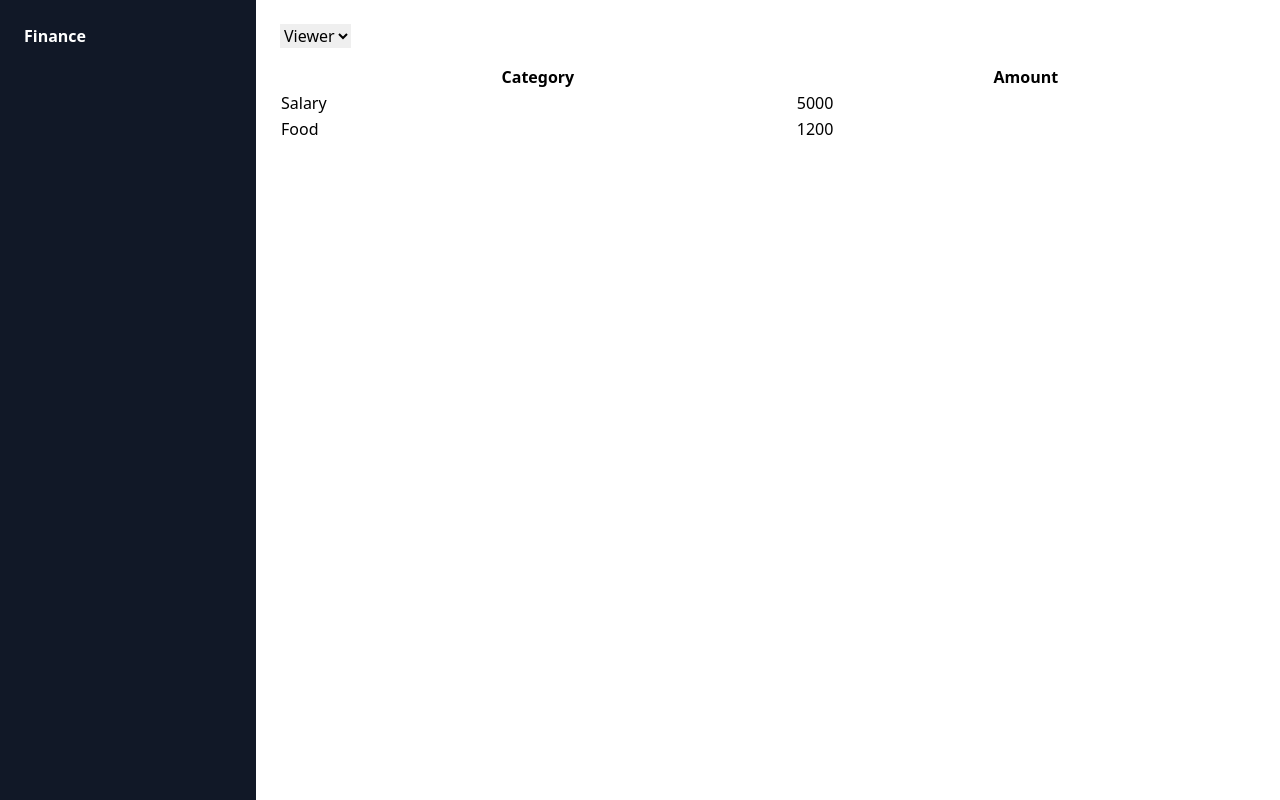
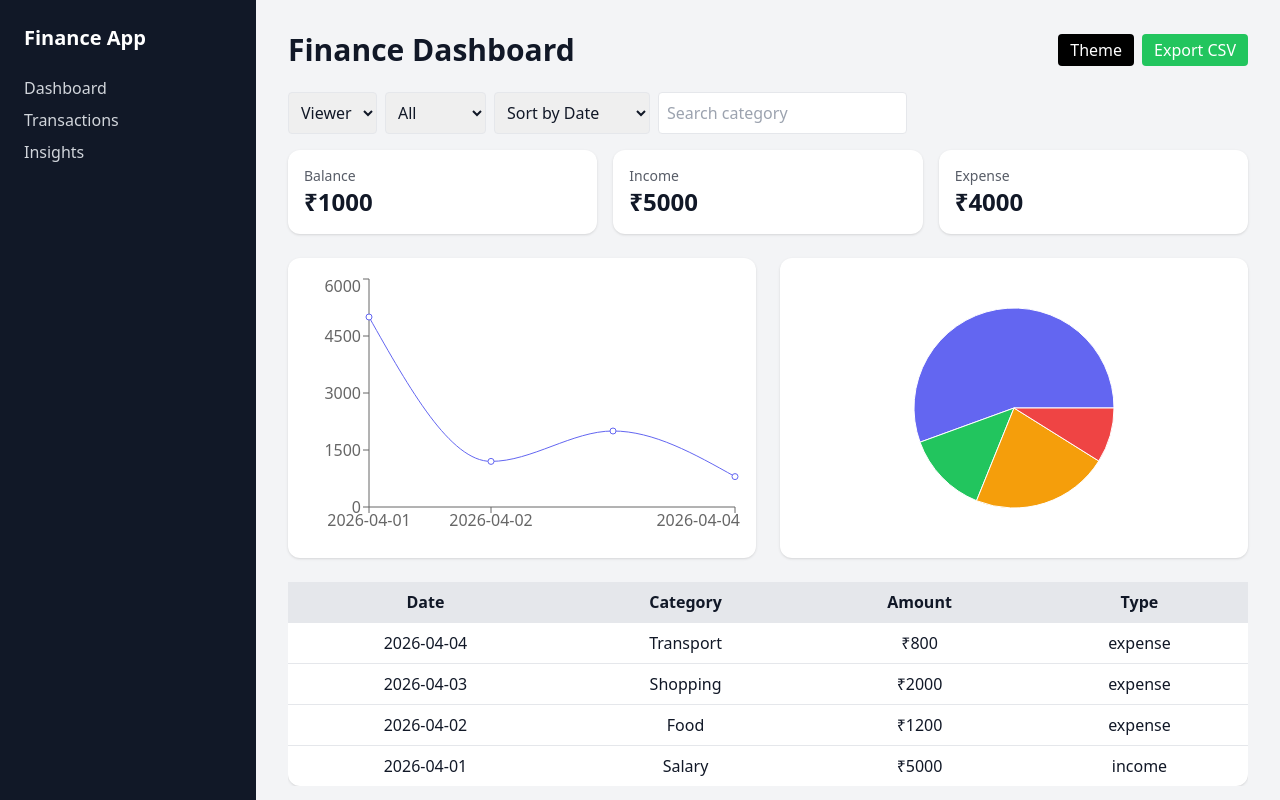
Before and after one commit to AyanMulani/finance-dashboard, a React (Vite) app: page / in a window 1280 px wide. Shown: the top 800 px of the page. Built offline with nearby package versions, Linux system fonts and the light colour scheme.

Commit message:
Enhance transaction management with new features
Added new features including search, filter, and sort options for transactions, and implemented CSV export functionality.

```diff
--- a/src/App.jsx
+++ b/src/App.jsx
@@ -5,9 +5,11 @@ import { motion } from "framer-motion";
 const seedData = [
   { id: 1, date: "2026-04-01", amount: 5000, category: "Salary", type: "income" },
   { id: 2, date: "2026-04-02", amount: 1200, category: "Food", type: "expense" },
+  { id: 3, date: "2026-04-03", amount: 2000, category: "Shopping", type: "expense" },
+  { id: 4, date: "2026-04-04", amount: 800, category: "Transport", type: "expense" },
 ];
 
-const COLORS = ["#6366f1", "#22c55e", "#f59e0b", "#ef4444"];
+const COLORS = ["#6366f1", "#22c55e", "#f59e0b", "#ef4444", "#06b6d4", "#a855f7"];
 
 export default function App() {
   const [transactions, setTransactions] = useState(() => {
@@ -16,95 +18,217 @@ export default function App() {
   });
 
   const [role, setRole] = useState("viewer");
-  const [editId, setEditId] = useState(null);
-  const [toast, setToast] = useState("");
+  const [search, setSearch] = useState("");
+  const [filter, setFilter] = useState("all");
+  const [sort, setSort] = useState("date");
+  const [dark, setDark] = useState(false);
 
   useEffect(() => {
     localStorage.setItem("transactions", JSON.stringify(transactions));
   }, [transactions]);
 
-  const deleteTransaction = (id) => {
-    setTransactions(prev => prev.filter(t => t.id !== id));
-    showToast("Transaction Deleted");
+  useEffect(() => {
+    document.documentElement.classList.toggle("dark", dark);
+  }, [dark]);
+
+  const income = useMemo(() => transactions.filter(t => t.type === "income").reduce((a,b)=>a+b.amount,0), [transactions]);
+  const expense = useMemo(() => transactions.filter(t => t.type === "expense").reduce((a,b)=>a+b.amount,0), [transactions]);
+  const balance = income - expense;
+
+  const filtered = useMemo(() => {
+    let list = transactions
+      .filter(t => t.category.toLowerCase().includes(search.toLowerCase()))
+      .filter(t => filter === "all" ? true : t.type === filter);
+
+    if (sort === "amount") list = [...list].sort((a,b)=>b.amount-a.amount);
+    if (sort === "date") list = [...list].sort((a,b)=>new Date(b.date)-new Date(a.date));
+    return list;
+  }, [transactions, search, filter, sort]);
+
+  const categoryData = useMemo(() => {
+    const map = {};
+    transactions.forEach(t => {
+      if (!map[t.category]) map[t.category] = { name: t.category, value: 0 };
+      map[t.category].value += t.amount;
+    });
+    return Object.values(map);
+  }, [transactions]);
+
+  const highestCategory = useMemo(() => {
+    if (!categoryData.length) return "N/A";
+    return [...categoryData].sort((a,b)=>b.value-a.value)[0].name;
+  }, [categoryData]);
+
+  const addTransaction = (e) => {
+    e.preventDefault();
+    const f = e.target;
+    const newTx = {
+      id: Date.now(),
+      date: f.date.value,
+      amount: Number(f.amount.value),
+      category: f.category.value,
+      type: f.type.value
+    };
+    setTransactions(prev => [...prev, newTx]);
+    f.reset();
   };
 
-  const updateTransaction = (e) => {
-    e.preventDefault();
-    const f = e.target;
-
-    setTransactions(prev =>
-      prev.map(t =>
-        t.id === editId
-          ? { ...t, category: f.category.value, amount: Number(f.amount.value) }
-          : t
-      )
-    );
-
-    setEditId(null);
-    showToast("Transaction Updated");
-  };
-
-  const showToast = (msg) => {
-    setToast(msg);
-    setTimeout(() => setToast(""), 2000);
+  const exportCSV = () => {
+    const rows = ["Date,Category,Amount,Type", ...transactions.map(t => `${t.date},${t.category},${t.amount},${t.type}`)];
+    const blob = new Blob([rows.join("\n")], { type: "text/csv" });
+    const link = document.createElement("a");
+    link.href = URL.createObjectURL(blob);
+    link.download = "transactions.csv";
+    link.click();
   };
 
   return (
     <div className="flex min-h-screen">
 
       {/* Sidebar */}
-      <aside className="w-64 bg-gray-900 text-white p-6">
-        <h2 className="font-bold mb-4">Finance</h2>
+      <aside className="w-64 min-h-screen bg-gray-900 text-white p-6 fixed left-0 top-0">
+        <h2 className="text-xl font-bold mb-6">Finance App</h2>
+
+        <nav className="space-y-2 text-gray-300">
+
+          <button
+            className="block w-full text-left hover:text-white"
+            onClick={() => document.getElementById("dashboard").scrollIntoView({ behavior: "smooth" })}
+          >
+            Dashboard
+          </button>
+
+          <button
+            className="block w-full text-left hover:text-white"
+            onClick={() => document.getElementById("transactions").scrollIntoView({ behavior: "smooth" })}
+          >
+            Transactions
+          </button>
+
+          <button
+            className="block w-full text-left hover:text-white"
+            onClick={() => document.getElementById("insights").scrollIntoView({ behavior: "smooth" })}
+          >
+            Insights
+          </button>
+
+        </nav>
       </aside>
 
-      <main className="flex-1 p-6">
+      {/* Main */}
+      <main className="flex-1 ml-64 p-4 md:p-8 bg-gray-100 dark:bg-gray-900 text-gray-900 dark:text-white">
 
-        {/* Role */}
-        <select onChange={(e)=>setRole(e.target.value)}>
+        {/* Header */}
+        <div id="dashboard" className="flex justify-between items-center mb-6">
+          <h1 className="text-3xl font-bold">Finance Dashboard</h1>
+          <div className="flex gap-2">
+            <button onClick={()=>setDark(v=>!v)} className="px-3 py-1 rounded bg-black text-white">Theme</button>
+            <button onClick={exportCSV} className="px-3 py-1 rounded bg-green-500 text-white">Export CSV</button>
+          </div>
+        </div>
+
+        {/* Controls */}
+        <div className="flex gap-2 flex-wrap mb-4">
+          <select value={role} onChange={(e)=>setRole(e.target.value)} className="p-2 rounded border">
             <option value="viewer">Viewer</option>
             <option value="admin">Admin</option>
           </select>
 
+          <select value={filter} onChange={(e)=>setFilter(e.target.value)} className="p-2 rounded border">
+            <option value="all">All</option>
+            <option value="income">Income</option>
+            <option value="expense">Expense</option>
+          </select>
+
+          <select value={sort} onChange={(e)=>setSort(e.target.value)} className="p-2 rounded border">
+            <option value="date">Sort by Date</option>
+            <option value="amount">Sort by Amount</option>
+          </select>
+
+          <input value={search} onChange={(e)=>setSearch(e.target.value)} placeholder="Search category" className="p-2 rounded border" />
+        </div>
+
+        {/* Summary */}
+        <div className="grid md:grid-cols-3 gap-4 mb-6">
+          {[{label:'Balance',value:balance},{label:'Income',value:income},{label:'Expense',value:expense}].map((i,idx)=>(
+            <motion.div key={idx} whileHover={{scale:1.05}} className="bg-white dark:bg-gray-800 p-4 rounded-xl shadow">
+              <div className="text-sm opacity-70">{i.label}</div>
+              <div className="text-2xl font-semibold">₹{i.value}</div>
+            </motion.div>
+          ))}
+        </div>
+
+        {/* Charts */}
+        <div className="grid md:grid-cols-2 gap-6 mb-6">
+          <div className="bg-white dark:bg-gray-800 p-4 rounded-xl shadow h-[300px]">
+            <ResponsiveContainer>
+              <LineChart data={transactions}>
+                <XAxis dataKey="date" />
+                <YAxis />
+                <Tooltip />
+                <Line type="monotone" dataKey="amount" stroke="#6366f1" />
+              </LineChart>
+            </ResponsiveContainer>
+          </div>
+
+          <div className="bg-white dark:bg-gray-800 p-4 rounded-xl shadow h-[300px]">
+            <ResponsiveContainer>
+              <PieChart>
+                <Pie data={categoryData} dataKey="value" outerRadius={100}>
+                  {categoryData.map((e,i)=>(<Cell key={i} fill={COLORS[i%COLORS.length]} />))}
+                </Pie>
+              </PieChart>
+            </ResponsiveContainer>
+          </div>
+        </div>
+
         {/* Table */}
-        <table className="w-full mt-4">
+        <div id="transactions" className="overflow-x-auto">
+          <table className="w-full bg-white dark:bg-gray-800 rounded-xl shadow">
             <thead>
-            <tr>
-              <th>Category</th><th>Amount</th>
-              {role==="admin" && <th>Actions</th>}
+              <tr className="bg-gray-200 dark:bg-gray-700">
+                <th className="p-2">Date</th>
+                <th className="p-2">Category</th>
+                <th className="p-2">Amount</th>
+                <th className="p-2">Type</th>
               </tr>
             </thead>
             <tbody>
-            {transactions.map(t => (
-              <tr key={t.id}>
-                <td>{t.category}</td>
-                <td>{t.amount}</td>
-
-                {role==="admin" && (
-                  <td className="space-x-2">
-                    <button onClick={()=>setEditId(t.id)}>✏️</button>
-                    <button onClick={()=>deleteTransaction(t.id)}>🗑️</button>
-                  </td>
-                )}
+              {filtered.length === 0 ? (
+                <tr><td colSpan="4" className="p-4 text-center">No Data</td></tr>
+              ) : filtered.map(t => (
+                <tr key={t.id} className="text-center border-t">
+                  <td className="p-2">{t.date}</td>
+                  <td className="p-2">{t.category}</td>
+                  <td className="p-2">₹{t.amount}</td>
+                  <td className="p-2">{t.type}</td>
                 </tr>
               ))}
             </tbody>
           </table>
+        </div>
 
-        {/* Edit Form */}
-        {editId && (
-          <form onSubmit={updateTransaction} className="mt-4 p-4 bg-gray-100 rounded">
-            <input name="category" placeholder="Category" required />
-            <input name="amount" type="number" required />
-            <button className="bg-blue-500 text-white px-2">Update</button>
+        {/* Admin Form */}
+        {role === 'admin' && (
+          <form onSubmit={addTransaction} className="mt-4 grid md:grid-cols-4 gap-2">
+            <input name="date" type="date" required className="p-2 rounded border" />
+            <input name="amount" type="number" required placeholder="Amount" className="p-2 rounded border" />
+            <input name="category" required placeholder="Category" className="p-2 rounded border" />
+            <select name="type" className="p-2 rounded border">
+              <option value="income">Income</option>
+              <option value="expense">Expense</option>
+            </select>
+            <button className="bg-blue-500 text-white p-2 rounded col-span-full">Add Transaction</button>
           </form>
         )}
 
-        {/* Toast */}
-        {toast && (
-          <div className="fixed bottom-5 right-5 bg-black text-white px-4 py-2 rounded">
-            {toast}
+        {/* Insights */}
+        <div id="insights" className="mt-6 bg-white dark:bg-gray-800 p-4 rounded-xl shadow">
+          <h2 className="font-bold mb-2">Insights</h2>
+          <p>Highest spending category: {highestCategory}</p>
+          <p>Total transactions: {transactions.length}</p>
+          <p>Net balance: ₹{balance}</p>
         </div>
-        )}
 
       </main>
     </div>
```
Lines whose indentation alone changed are shown as unchanged.
